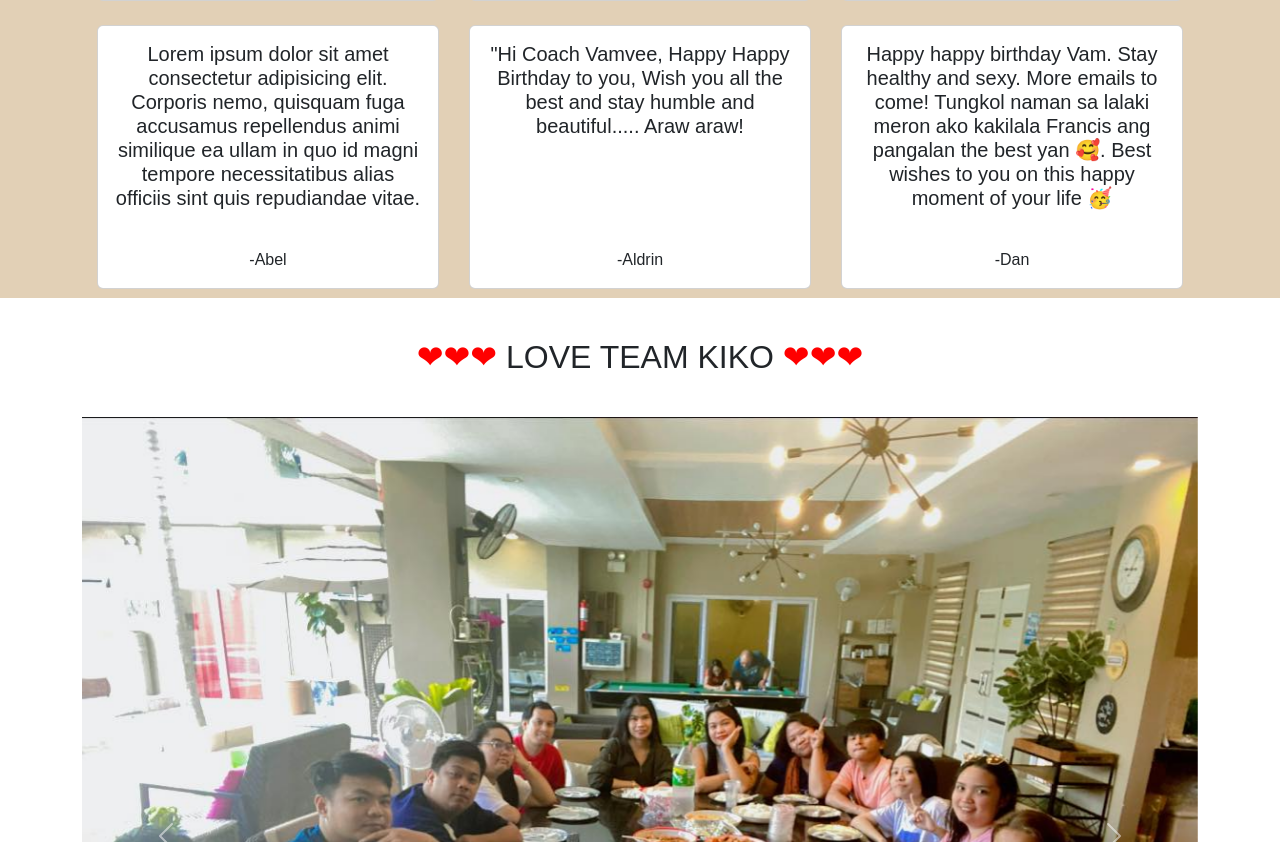
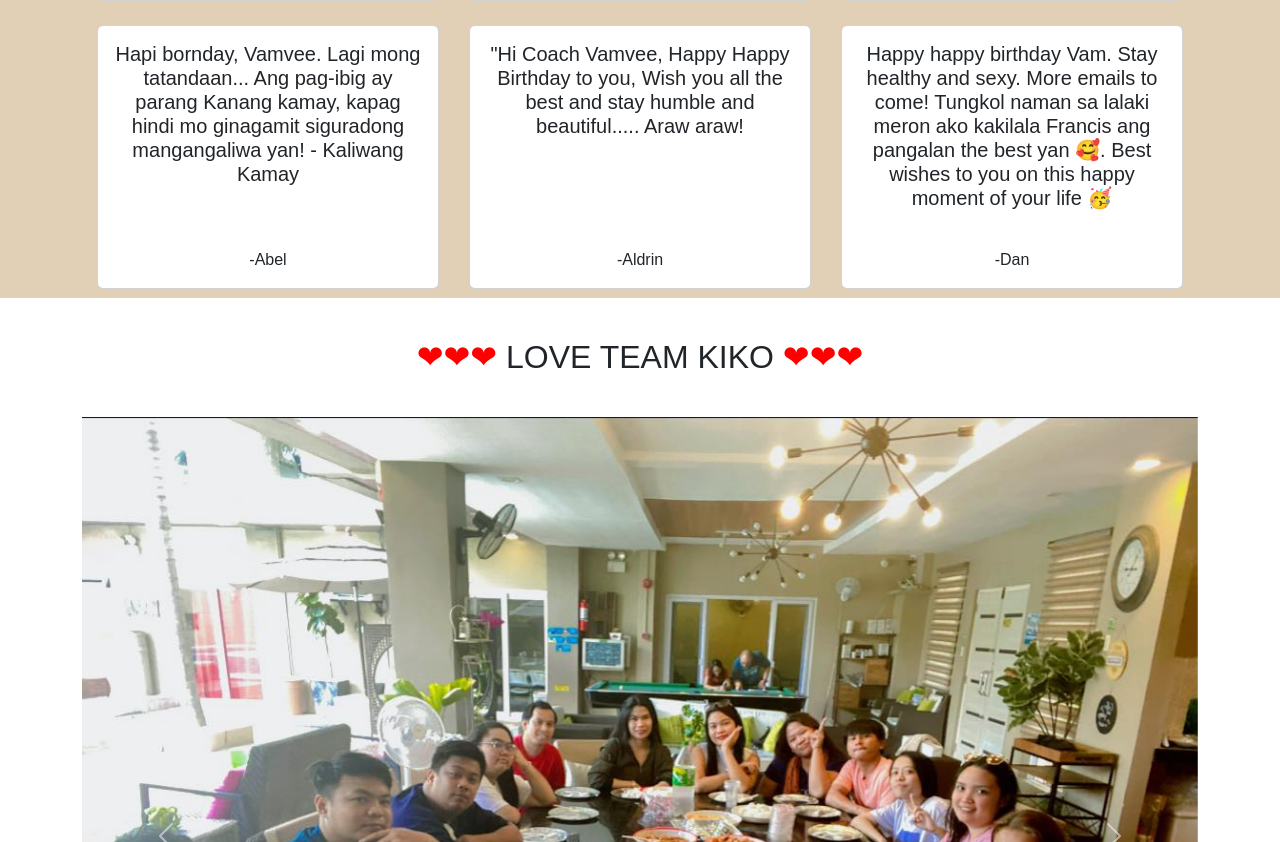
Before and after one commit to contrejohnfrancis/HappyBirthdayVamvee, a plain HTML site: page index.html in a window 1280 px wide. Shown: the part 1680-2522 px from the top of the page. Drawn offline with nearby package versions, Linux system fonts and the light colour scheme.

Commit message:
Update index.html

```diff
--- a/index.html
+++ b/index.html
@@ -143,7 +143,8 @@
 					<div class="col-lg-4 col-md-6 col-sm-12 mb-4">
 						<div class="card project-card h-100" style="margin: 15px;">
 							<div class="card-body d-flex flex-column">
-								<h5 class="card-title" style="min-height: 100px;">Lorem ipsum dolor sit amet consectetur adipisicing elit. Corporis nemo, quisquam fuga accusamus repellendus animi similique ea ullam in quo id magni tempore necessitatibus alias officiis sint quis repudiandae vitae. </h5>
+								<h5 class="card-title" style="min-height: 100px;">Hapi bornday, Vamvee.
+									Lagi mong tatandaan... Ang pag-ibig ay parang Kanang kamay, kapag hindi mo ginagamit siguradong mangangaliwa yan! - Kaliwang Kamay </h5>
 								<p class="card-text text-justify mt-auto">-Abel</p>
 							</div>
 						</div>
```
